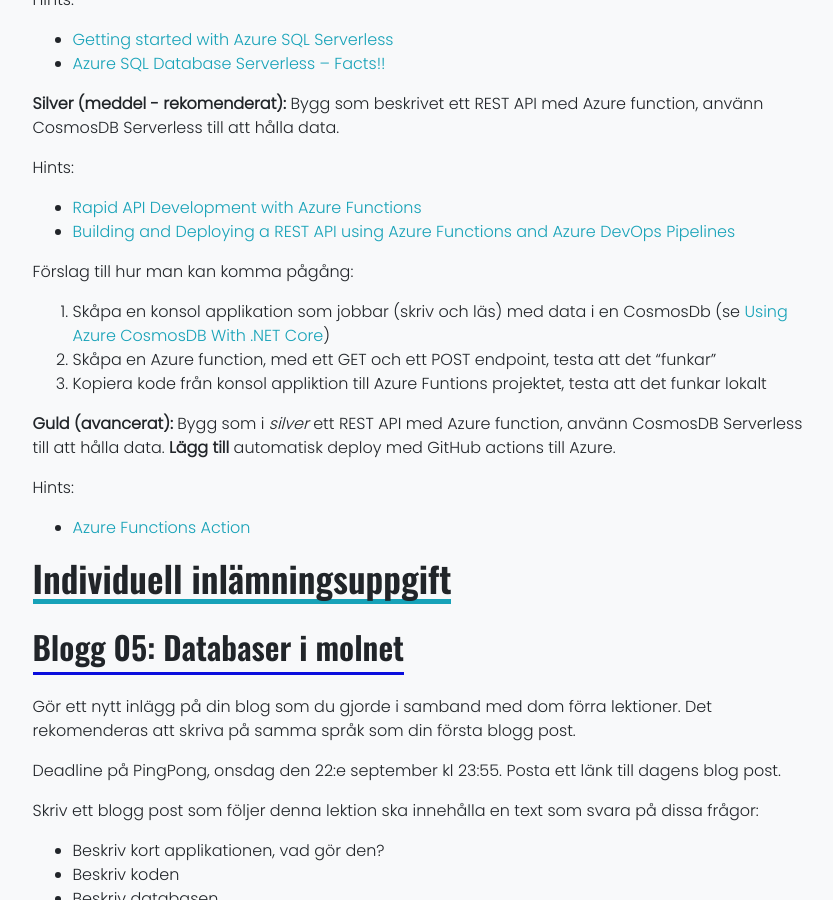
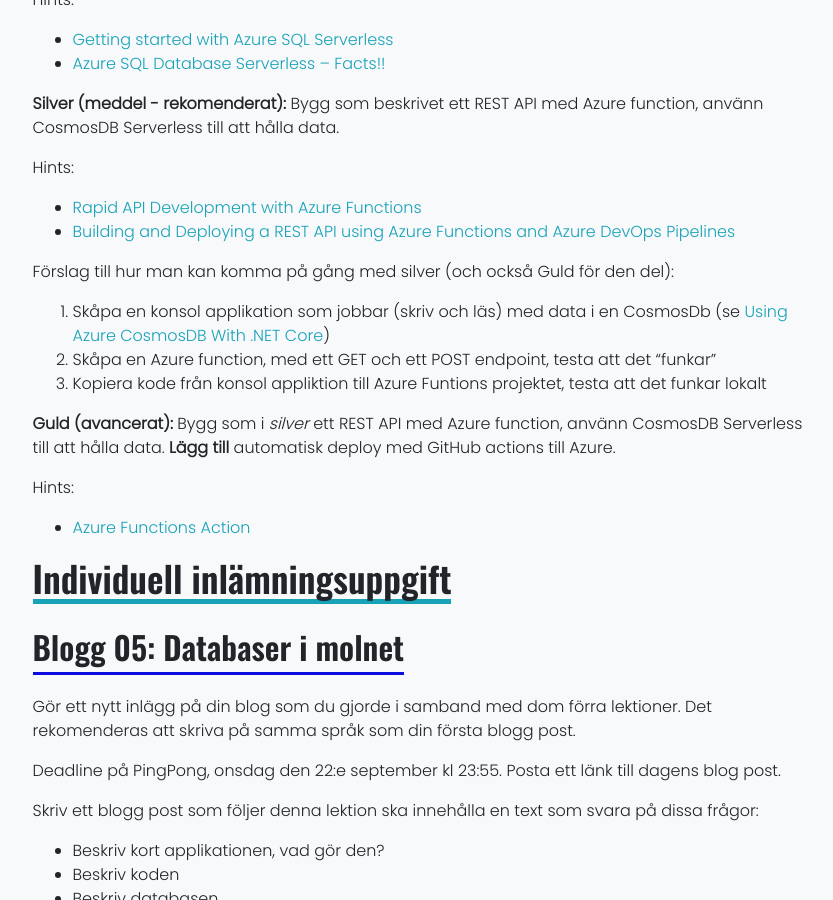
Before and after one commit to PGBSNH20/PGBSNH20-molnapplikationer, a Jekyll site: the page built from lectures/05-database.md, in a window 1280 px wide and 900 px high, scrolled down 2788 px. Shown: the whole window, without its empty margins (219-1052 px from the left). Built offline with Jekyll 4.4.1, drawn with Linux system fonts in a browser that asks for light colours; nearby versions of some CDN libraries.

Commit message:
Adds getting started suggestion

```diff
--- a/lectures/05-database.md
+++ b/lectures/05-database.md
@@ -62,7 +62,7 @@ Hints:
 * [Rapid API Development with Azure Functions](https://markheath.net/post/azure-functions-rest-csharp-bindings)
 * [Building and Deploying a REST API using Azure Functions and Azure DevOps Pipelines](https://cloudskills.io/blog/azure-functions-rest-api)
 
-Förslag till hur man kan komma pågång:
+Förslag till hur man kan komma på gång med silver (och också Guld för den del):
 1. Skåpa en konsol applikation som jobbar (skriv och läs) med data i en CosmosDb (se [Using Azure CosmosDB With .NET Core](https://dotnetcoretutorials.com/2020/05/02/using-azure-cosmosdb-with-net-core/))
 1. Skåpa en Azure function, med ett GET och ett POST endpoint, testa att det "funkar"
 1. Kopiera kode från konsol appliktion till Azure Funtions projektet, testa att det funkar lokalt
```
